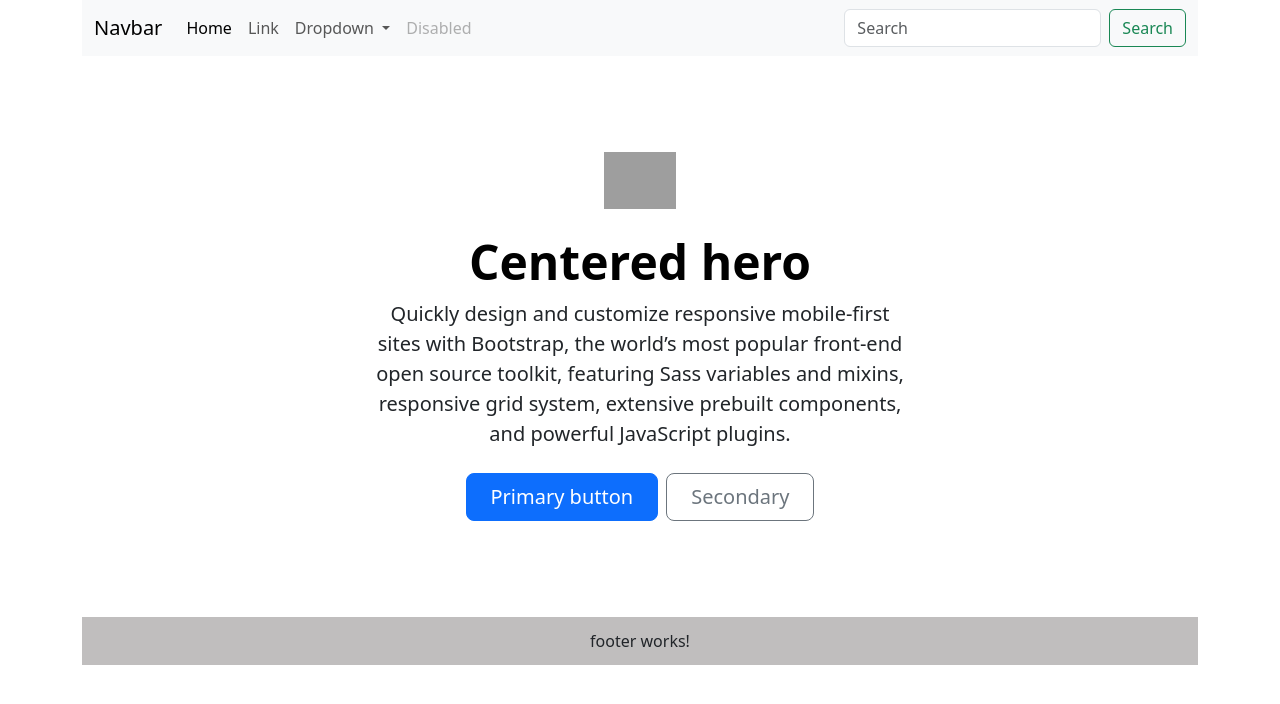
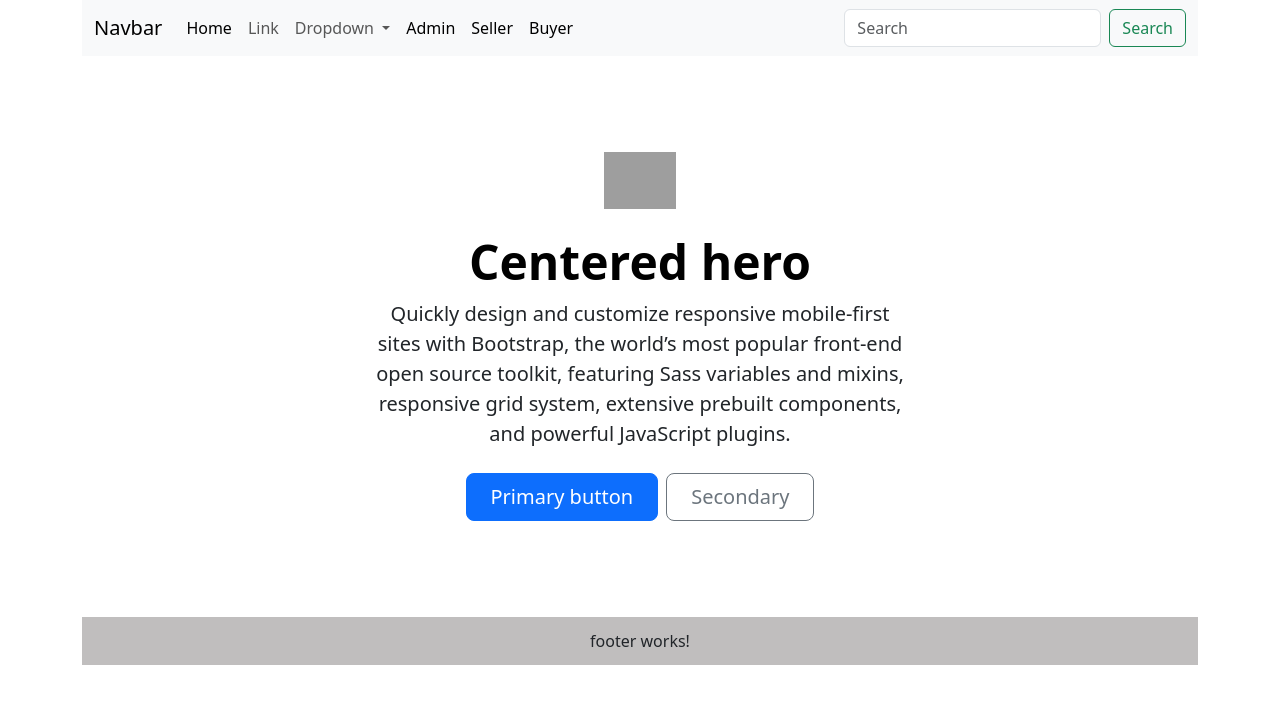
Before and after one commit to sudhansom/EcomAngular, an Angular app: page /home in a window 1280 px wide. Shown: the top 704 px of the page. Built offline with nearby package versions, Linux system fonts and the light colour scheme; grey boxes are pictures that could not be loaded.

Commit message:
add link to admin, buyer and seller in navbar

```diff
--- a/src/app/shared/layouts/header/header.component.html
+++ b/src/app/shared/layouts/header/header.component.html
@@ -24,7 +24,13 @@
           </ul>
         </li>
         <li class="nav-item">
-          <a class="nav-link disabled" aria-disabled="true">Disabled</a>
+          <a class="nav-link active" routerLink="/admin-dashboard">Admin</a>
+        </li>
+        <li class="nav-item">
+          <a class="nav-link active" routerLink="/seller-dashboard">Seller</a>
+        </li>
+        <li class="nav-item">
+          <a class="nav-link active" routerLink="/buyer-dashboard">Buyer</a>
         </li>
       </ul>
       <form class="d-flex" role="search">
```
